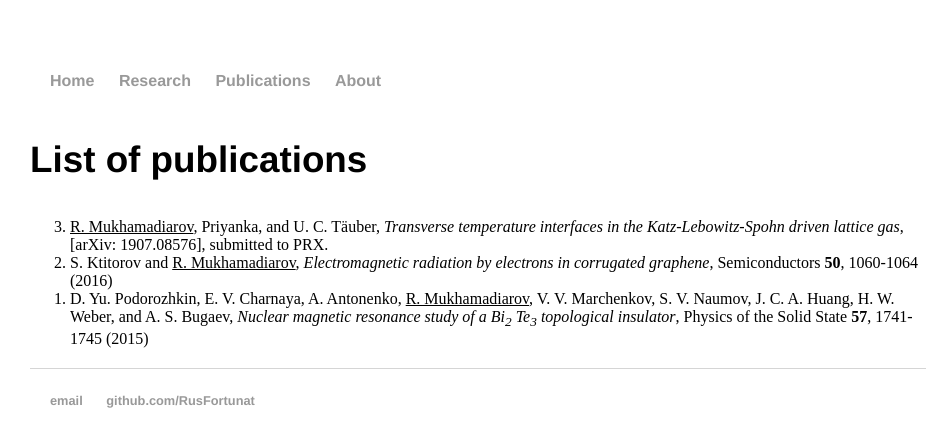
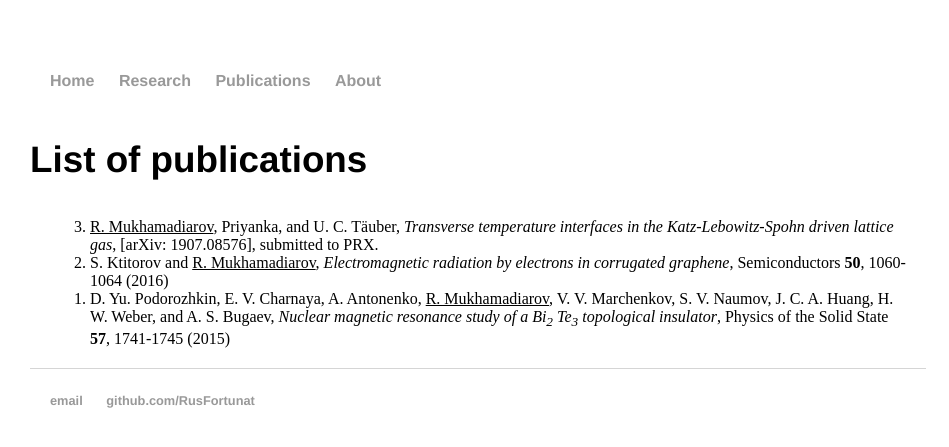
Before and after one commit to RusFortunat/mukhamadiarov, a Jekyll site: the page built from publications/index.html, in a window 1280 px wide. Shown: the top 447 px of the page, without its empty margins (162-1111 px from the left). Built offline with Jekyll 4.4.1, drawn with Linux system fonts in a browser that asks for light colours.

Commit message:
Update main.css

```diff
--- a/css/main.css
+++ b/css/main.css
@@ -15,7 +15,7 @@ nav ul, footer ul { font-size: 1em; font-family: 'Helvetica', 'Arial', 'Sans-Ser
 nav ul li, footer ul li { display: inline; margin-right: 20px; margin: 10px}
 
 ol{
-    margin: 20px 0;
+    margin: 20px 20px;
 }
 
 footer { border-top: 1px solid #d5d5d5; font-size: .8em; }
```
